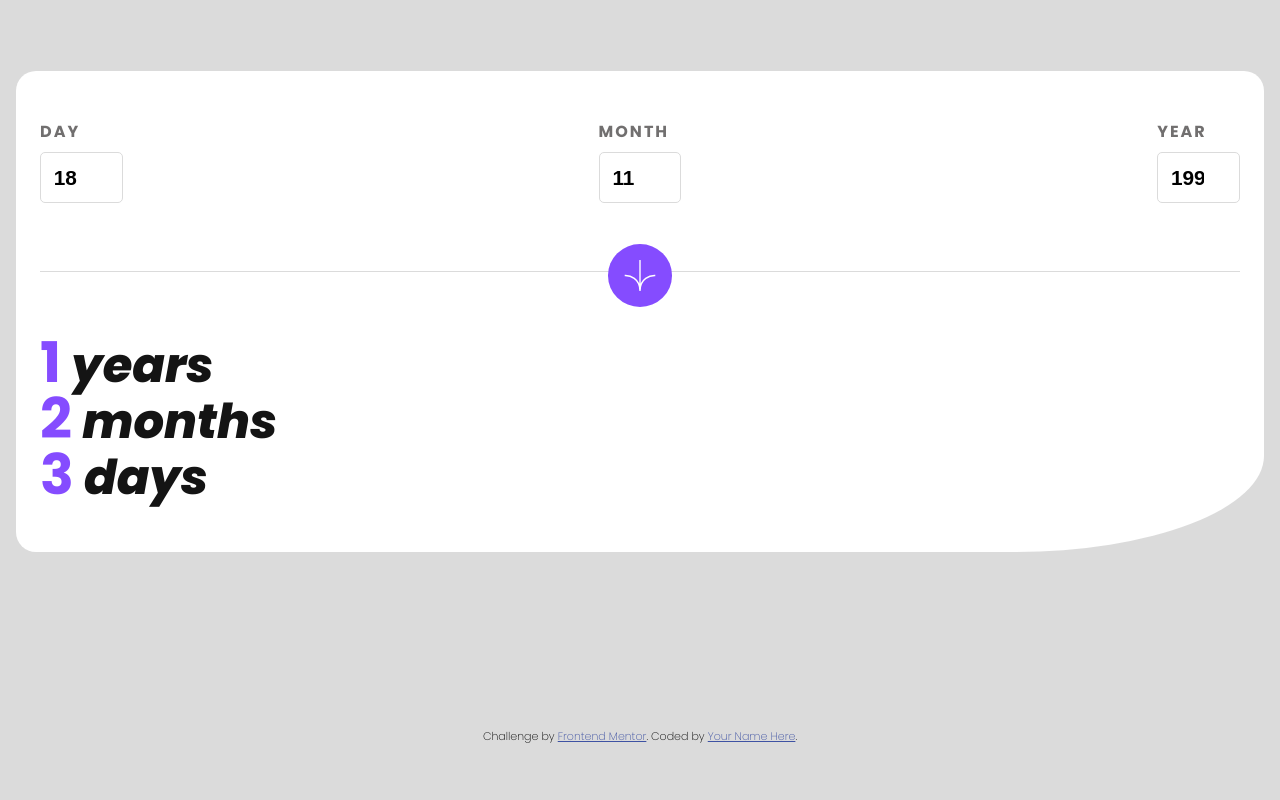
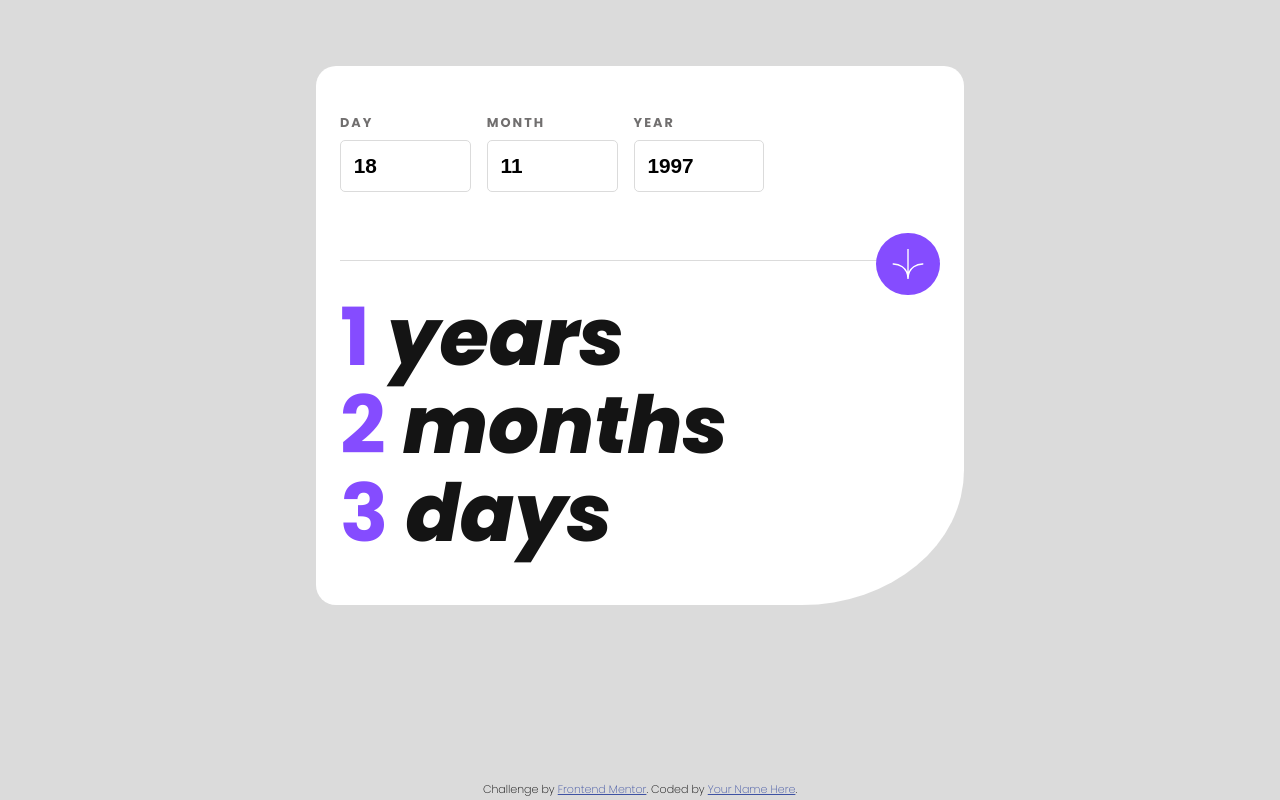
Before and after one commit to rzho17/FEM-age-calculator, a plain HTML site: page index.html in a window 1280 px wide. Drawn offline with Linux system fonts and the light colour scheme.

Commit message:
Add layout for desktop view

```diff
--- a/styles.css
+++ b/styles.css
@@ -26,6 +26,9 @@ body {
 }
 
 main {
+  /* display: flex; */
+  /* justify-content: center; */
+  margin: 0 auto;
   padding: 1rem;
 }
 
@@ -39,6 +42,10 @@ main {
 
   border-radius: 20px;
   border-bottom-right-radius: 20%;
+
+  margin-top: 3rem;
+
+  min-width: 350px;
 }
 
 .inputContainer {
@@ -57,6 +64,7 @@ label {
   display: flex;
   flex-direction: column;
   gap: 0.5rem;
+  max-width: 85px;
 }
 
 input {
@@ -75,8 +83,11 @@ input {
   width: 1px;
 }
 .error {
+  justify-self: center;
   font-size: 0.8rem;
   /* font-weight: 0.5rem; */
+  /* width: 3.5rem; */
+  word-wrap: break-word;
   font-weight: 200;
   color: var(--lightRed);
 }
@@ -136,3 +147,44 @@ input {
   margin-top: 10rem;
   justify-self: flex-end;
 }
+
+/* media query > 500px */
+
+@media screen and (min-width: 768px) {
+  .calculatorContainer {
+    min-width: 600px;
+    border-bottom-right-radius: 25%;
+  }
+
+  .inputContainer {
+    justify-content: flex-start;
+    gap: 1rem;
+  }
+
+  .input {
+    max-width: none;
+  }
+  label {
+    font-size: 0.8rem;
+  }
+  input {
+    width: 6rem;
+  }
+
+  .middleContainer {
+    margin-bottom: 1rem;
+  }
+  .iconHolder {
+    left: auto;
+  }
+
+  .numContainer {
+    height: 5.5rem;
+  }
+  .num {
+    font-size: 5rem;
+  }
+  .outputContainer {
+    font-size: 5rem;
+  }
+}
```
